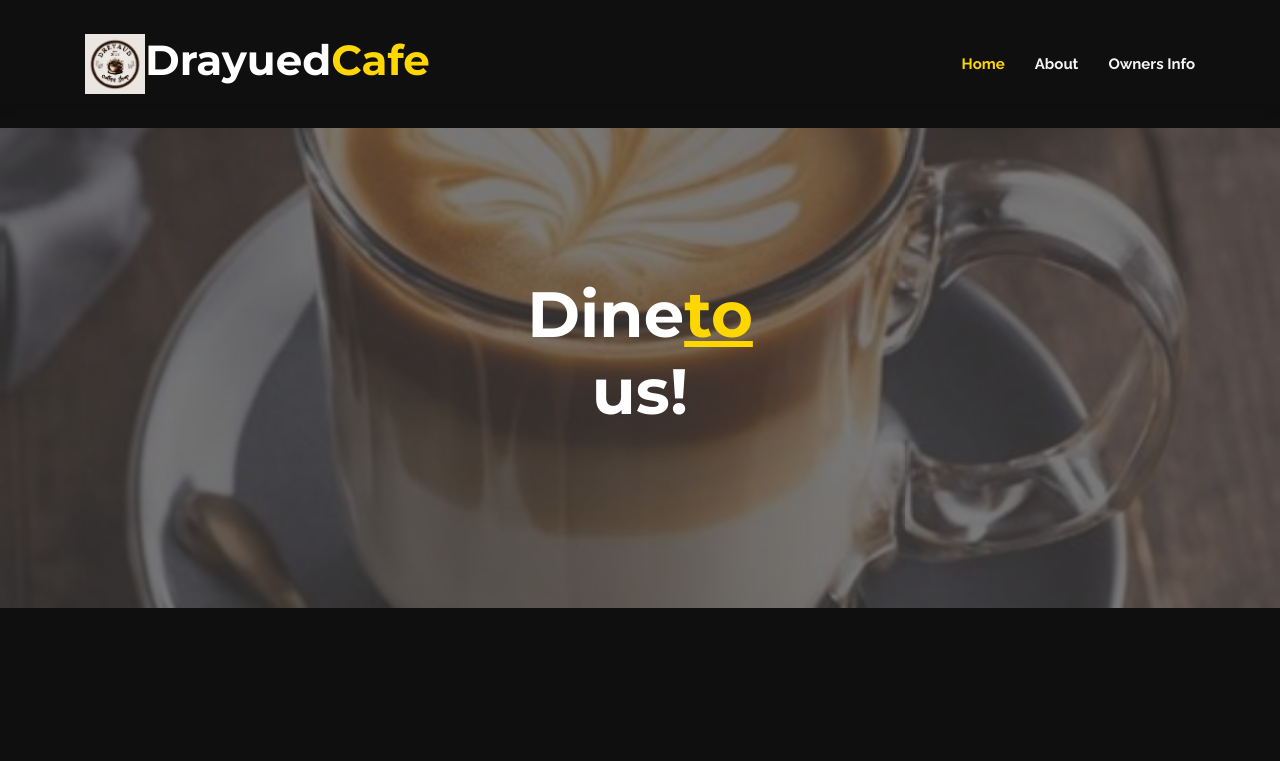
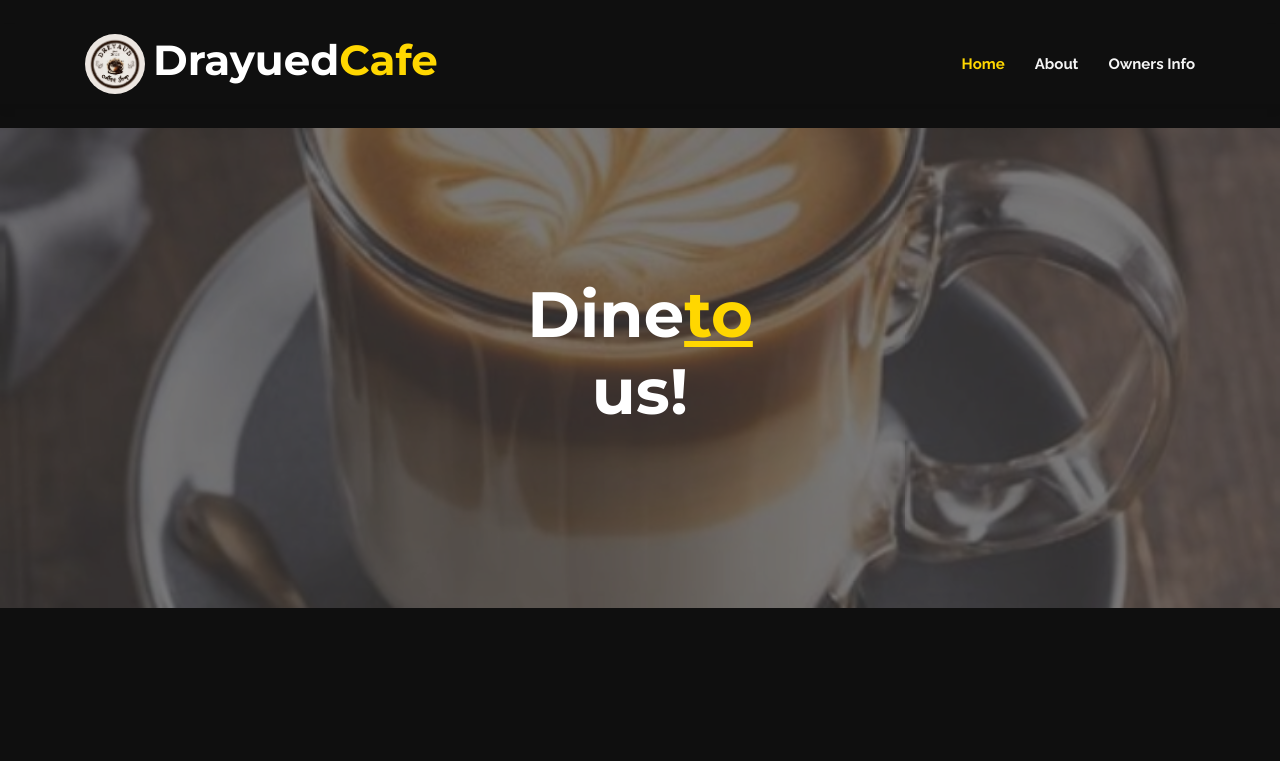
Before and after one commit to Cristine8/cafebites, a plain HTML site: page index.html in a window 1280 px wide. Shown: the top 761 px of the page. Drawn offline with nearby package versions, Linux system fonts and the light colour scheme.

Commit message:
Update index.html

```diff
--- a/index.html
+++ b/index.html
@@ -39,7 +39,7 @@
     <div class="container d-flex justify-content-between">
 
       <div id="logo">
-        <h1><a href="index.html">  <img src="assets/img/logo.png" alt="FitMe Logo" style="width: 60px; height: 60px; vertical-align: middle;">Drayued<span>Cafe</span></a></h1>
+        <h1><a href="index.html">  <img src="assets/img/logo.png" style="width: 60px; height: auto; margin-right: 8px; border-radius: 50%;">Drayued<span>Cafe</span></a></h1>
       </div>
 
       <nav id="navbar" class="navbar">
```
